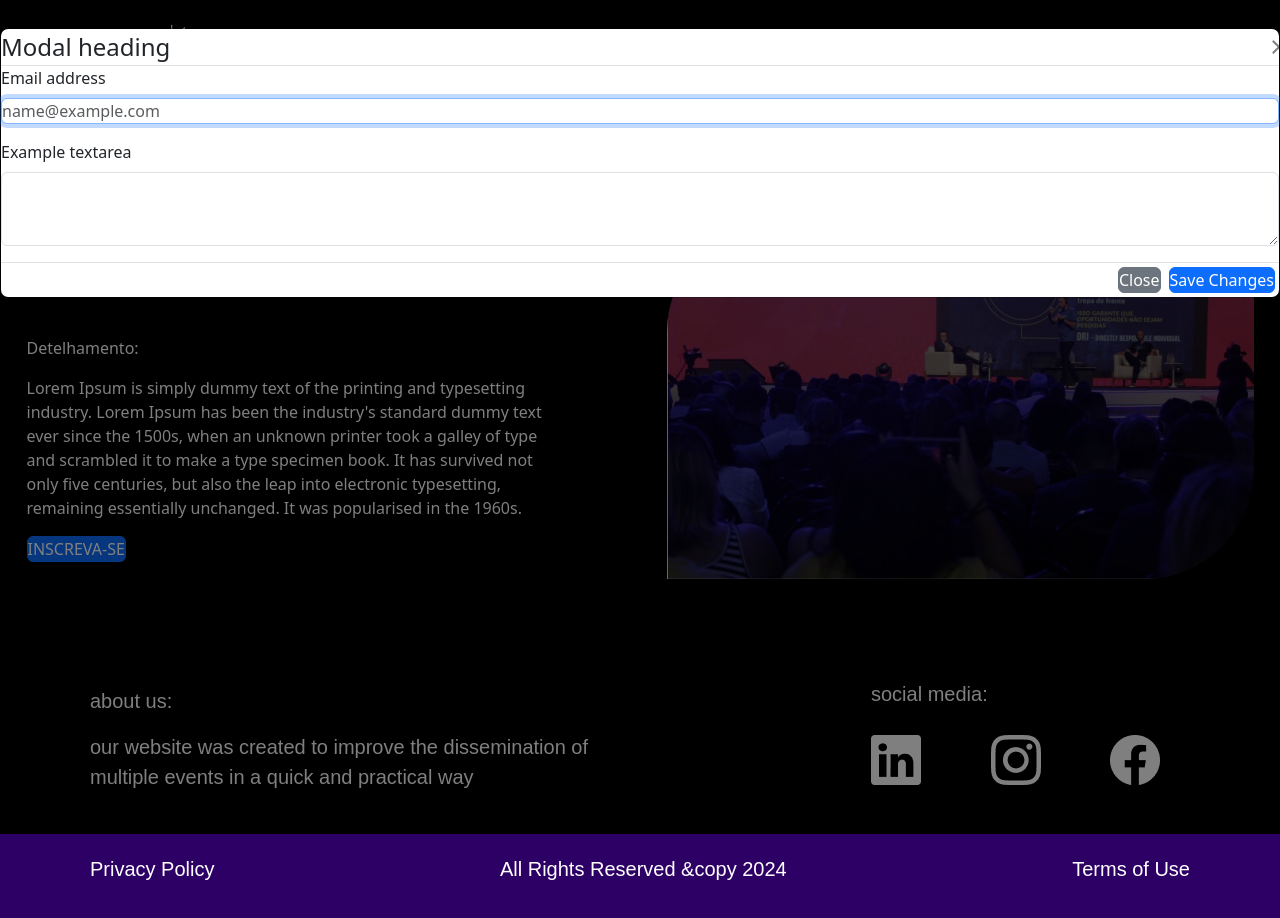
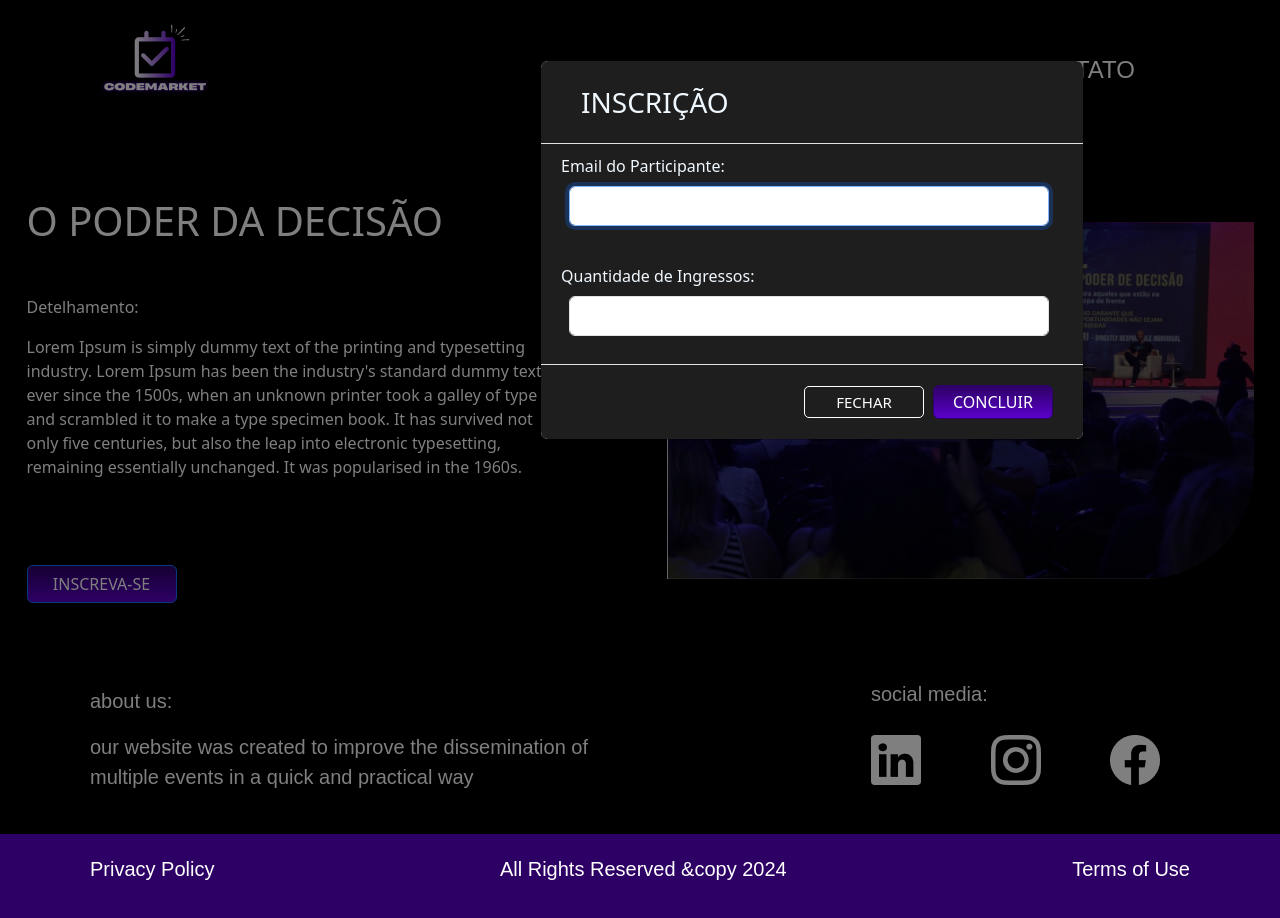
Before and after one commit to mraphaely/Projeto_Integrador_Eventos-Final, a React (Vite) app in the folder Frontend/: page /selecionarEvento in a window 1280 px wide. Both pictures are taken after a click on the button "INSCREVA-SE". Built offline with nearby package versions, Linux system fonts and the light colour scheme.

Commit message:
add style modal

```diff
--- a/Frontend/src/Components/Modal.jsx
+++ b/Frontend/src/Components/Modal.jsx
@@ -1,31 +1,34 @@
 import { useState } from 'react';
+import { Container } from 'react-bootstrap';
 import Button from 'react-bootstrap/Button';
 import Form from 'react-bootstrap/Form';
 import Modal from 'react-bootstrap/Modal';
 
+import '../Styles/Modal.css'
+
 function ModalBtn() {
   const [show, setShow] = useState(false);
-
   const handleClose = () => setShow(false);
   const handleShow = () => setShow(true);
 
   return (
-    <>
-      <Button variant="primary" onClick={handleShow}>
+    <Container className='Container'>
+      <Button variant="primary" onClick={handleShow} className='BtnSelecionarEventos'>
       INSCREVA-SE
       </Button>
 
-      <Modal show={show} onHide={handleClose}>
-        <Modal.Header closeButton>
-          <Modal.Title>Modal heading</Modal.Title>
+
+      <Modal show={show} onHide={handleClose} className='Modal'>
+        <Modal.Header className='modalHeader'>
+          <Modal.Title className='titleModal'>INSCRIÇÃO</Modal.Title>
         </Modal.Header>
-        <Modal.Body>
+        <Modal.Body className='modalBody'>
           <Form>
             <Form.Group className="mb-3" controlId="exampleForm.ControlInput1">
-              <Form.Label>Email address</Form.Label>
+              <Form.Label className='labelModal'>Email do Participante:</Form.Label>
               <Form.Control
+              className='inputModal'
                 type="email"
-                placeholder="name@example.com"
                 autoFocus
               />
             </Form.Group>
@@ -33,21 +36,22 @@ function ModalBtn() {
               className="mb-3"
               controlId="exampleForm.ControlTextarea1"
             >
-              <Form.Label>Example textarea</Form.Label>
-              <Form.Control as="textarea" rows={3} />
+              <Form.Label className='labelModal' >Quantidade de Ingressos:</Form.Label>
+              <Form.Control  className='inputModal'   type="number" rows={3} />
             </Form.Group>
           </Form>
         </Modal.Body>
-        <Modal.Footer>
-          <Button variant="secondary" onClick={handleClose}>
-            Close
-          </Button>
-          <Button variant="primary" onClick={handleClose}>
-            Save Changes
+        <Modal.Footer className='modalFooter'>
+          <button onClick={handleClose} className='btnModalFecha'>
+          FECHAR
+          </button>
+          <Button variant="primary" onClick={handleClose} className='btnModal'>
+          CONCLUIR
           </Button>
         </Modal.Footer>
       </Modal>
-    </>
+      </Container>
+
   );
 }
 
--- /dev/null
+++ b/Frontend/src/Styles/Modal.css
@@ -0,0 +1,119 @@
+/* .Container .Modal{
+    display: flex;
+    margin-left: 200px !important;
+    justify-content: center;
+} */
+
+.Modal{
+    color: aliceblue;
+   display: flex;
+   margin-left: 40%;
+   align-items: center !important;
+   align-content: center !important;
+   width: 600px !important;
+   height: 500px !important;
+   padding: 28px !important;
+}
+
+.modalHeader{
+    display: flex;
+    padding: 5px 0px !important ;
+    background-color: #1E1E1E;
+    padding: 10px !important;
+}
+
+.labelModal{
+    margin-top: 10px;
+    margin-left: 20px ;
+}
+
+.titleModal{
+    font-size: 28px !important;
+    margin-left: 20px;
+    padding: 10px !important;
+}
+
+.inputModal{
+    margin-top: 0%;
+    margin-left: 20px ;
+    border-radius: 0px 5px 5px;
+    width:480px !important;
+    padding: 7px !important;
+    margin: 0px 28px 28px 28px !important;
+}
+
+.modalFooter{
+    background-color: #1E1E1E !important;
+    padding: 10px !important;
+}
+
+.modalBody{
+    background-color: #1E1E1E;
+}
+
+.modalHeader .btn-close{
+    padding-right:50px !important ;
+}
+
+.btnModal {
+    color: #fff;
+    display: flex;
+    margin-right: 20px !important;
+    margin-bottom: 10px !important;
+    margin-top: 10px !important;
+    width: 120px;
+    justify-content: center;
+    font-size: 15px;
+    border: none;
+    text-decoration: none;
+    background: linear-gradient(0deg, #5A00CB 0%, #2D0065 100%);
+    padding: 4px !important;
+    border-radius: 5px;
+    border: solid 1px #2D0065 !important;
+    cursor: pointer;
+}
+.btnModalFecha {
+    color: #fff;
+    display: flex;
+    margin-right: 5px !important;
+    margin-bottom: 10px !important;
+    margin-top: 10px !important;
+    width: 120px;
+    justify-content: center;
+    font-size: 15px;
+    border: none;
+    text-decoration: none;
+    background: none;
+    padding: 4px !important;
+    border-radius: 5px;
+    border: solid 1px #fff !important;
+    cursor: pointer;
+}
+
+.btnModal :hover {
+    background: linear-gradient(0deg, #2D0065 0%, #5A00CB 100%);
+    color: #fff;
+}
+.btnModalFecha :hover {
+    background-color: linear-gradient(0deg, #FF0000 0%, #8B0000 100%) !important;
+    color: #fff;
+}
+.BtnSelecionarEventos {
+    color: #fff;
+    display: flex;
+    margin-top: 70px !important;
+    width: 150px;
+    justify-content: center;
+    font-size: 18px;
+    border: none;
+    text-decoration: none;
+    background: linear-gradient(0deg, #5A00CB 0%, #2D0065 100%);
+    padding: 6px !important;
+    border-radius: 10px;
+    cursor: pointer;
+}
+
+.BtnSelecionarEventos:hover {
+    background: linear-gradient(0deg, #2D0065 0%, #5A00CB 100%);
+    color: #fff;
+}
```
